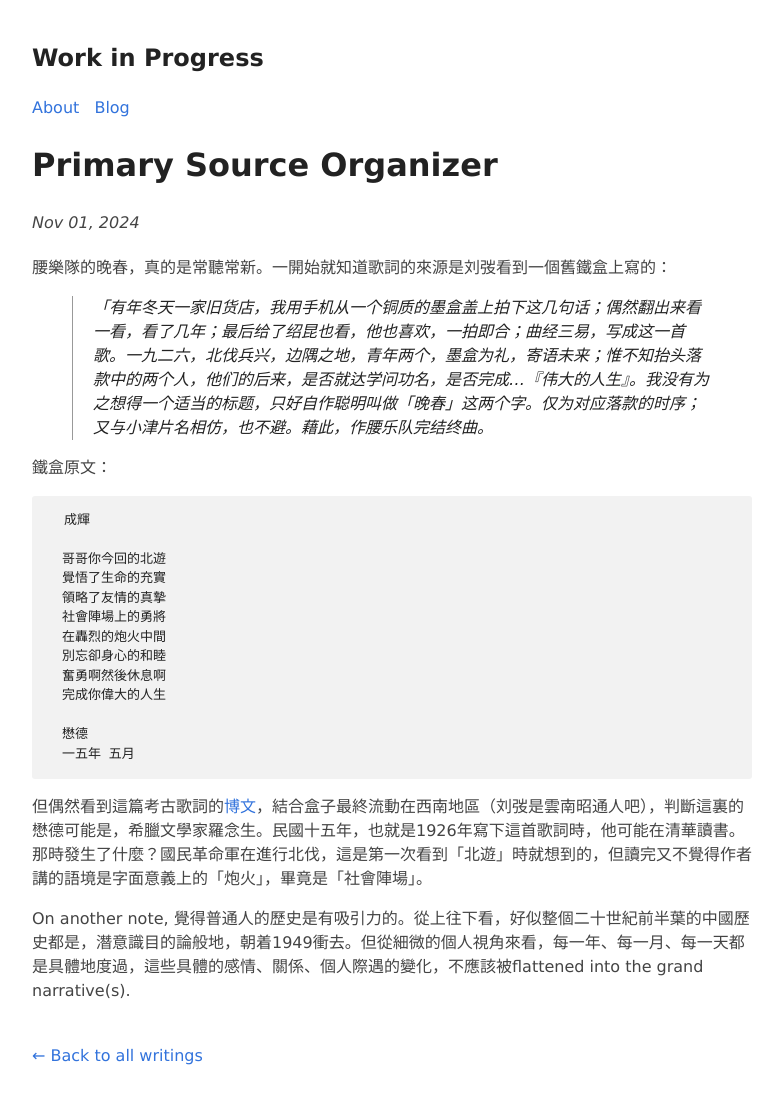
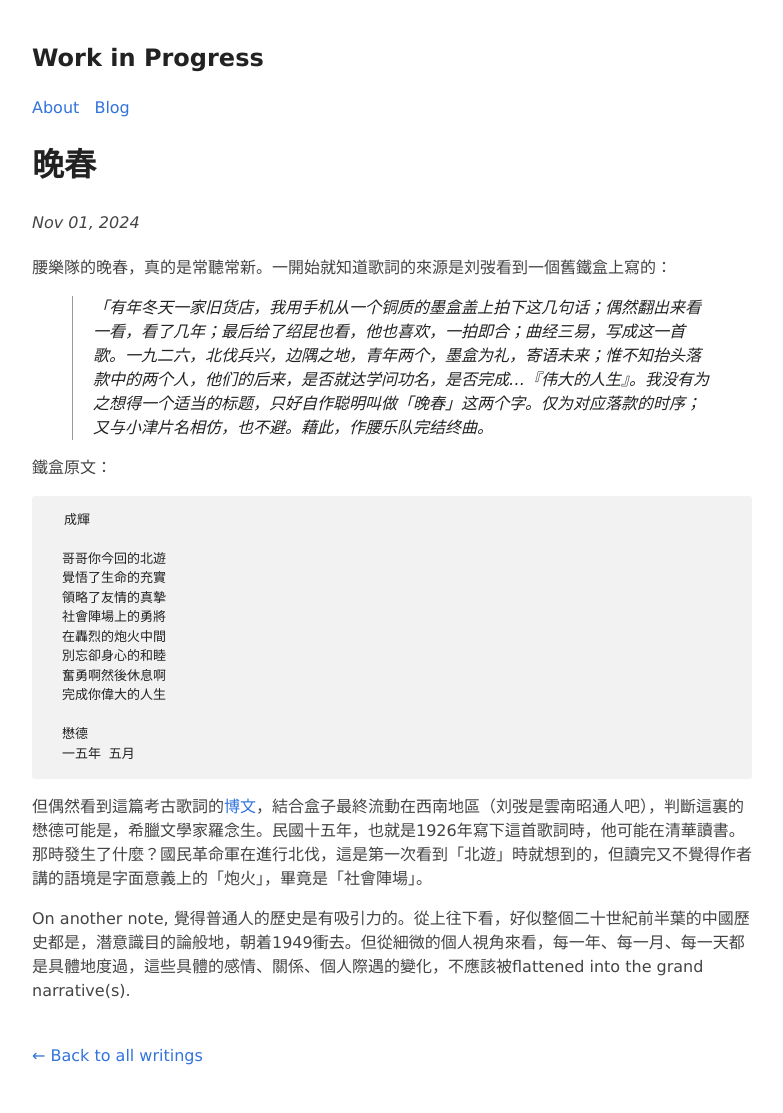
Before and after one commit to pixardora/pixardora.github.io, a Jekyll site: the page built from _posts/2024-11-01-wanchun.md, in a window 1280 px wide. Shown: the whole page, without its empty margins (248-1031 px from the left). Built offline with Jekyll 4.4.1, drawn with Linux system fonts in a browser that asks for light colours.

Commit message:
Update 2024-11-01-wanchun.md

```diff
--- a/_posts/2024-11-01-wanchun.md
+++ b/_posts/2024-11-01-wanchun.md
@@ -1,6 +1,6 @@
 ---
 layout: post
-title:  "Primary Source Organizer"
+title:  "晚春"
 date:   2024-11-01
 tags: [writing]
 ---
```
